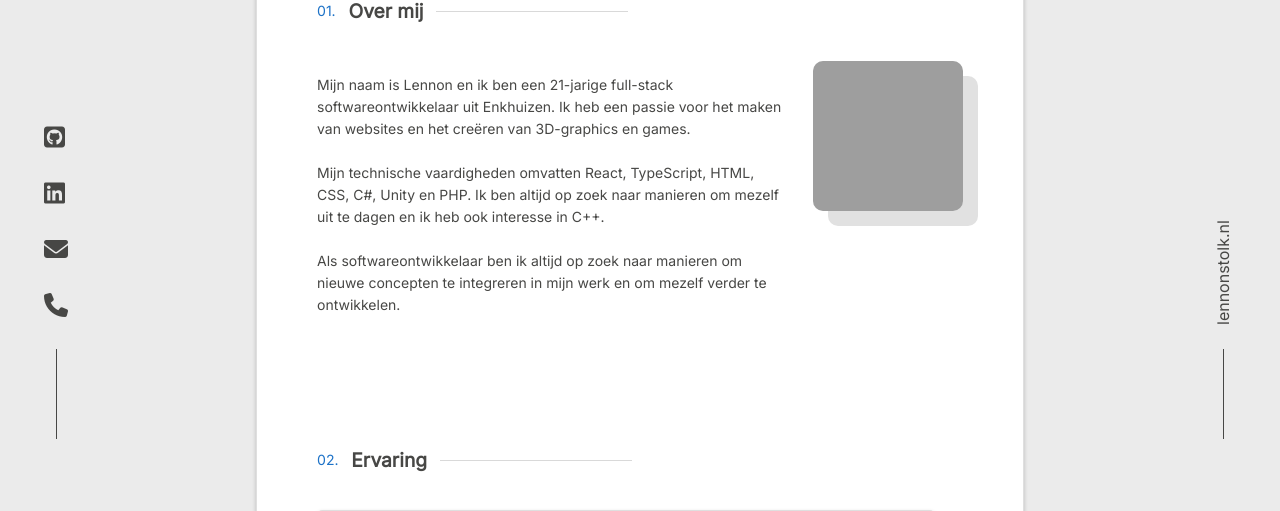
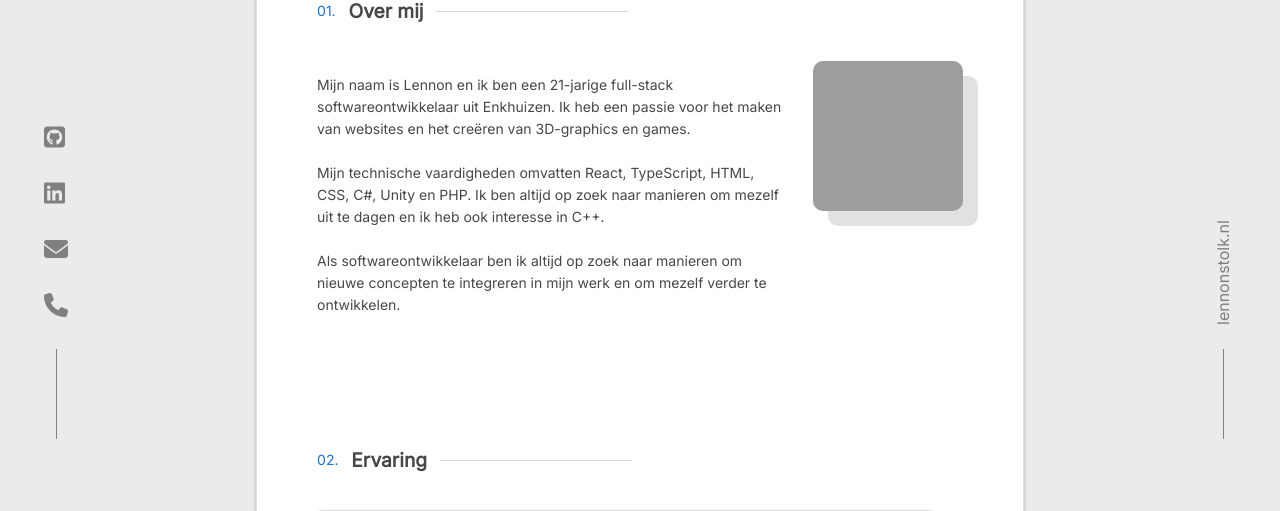
Before and after one commit to LennonStolk/website, a PHP site: page / in a window 1280 px wide. Shown: the part 361-872 px from the top of the page. Run offline with PHP 8.4, Linux system fonts and the light colour scheme; some libraries are stand-ins or nearby versions; some web fonts are replaced; grey boxes are pictures that could not be loaded.

Commit message:
Kleine css fixes

```diff
--- a/css/style.css
+++ b/css/style.css
@@ -135,7 +135,7 @@ body {
   padding: 0px;
   margin: 8px 36px;
   width: 0;
-  color: var(--main-text);
+  color: var(--muted-text);
   transition: ease-in-out 200ms;
 }
 .right-section-title:hover {
@@ -147,7 +147,7 @@ body {
 
 .socials-list * {
   font-size: 24px;
-  color: var(--main-text);
+  color: var(--muted-text);
   padding: 8px;
   opacity: 1;
   transition: ease-in-out 200ms;
@@ -164,7 +164,7 @@ body {
 .section-line {
   width: 1px;
   height: 90px;
-  background-color: var(--main-text);
+  background-color: var(--muted-text);
   padding: 0px;
   margin: 16px 36px 0px 36px;
 }
```
